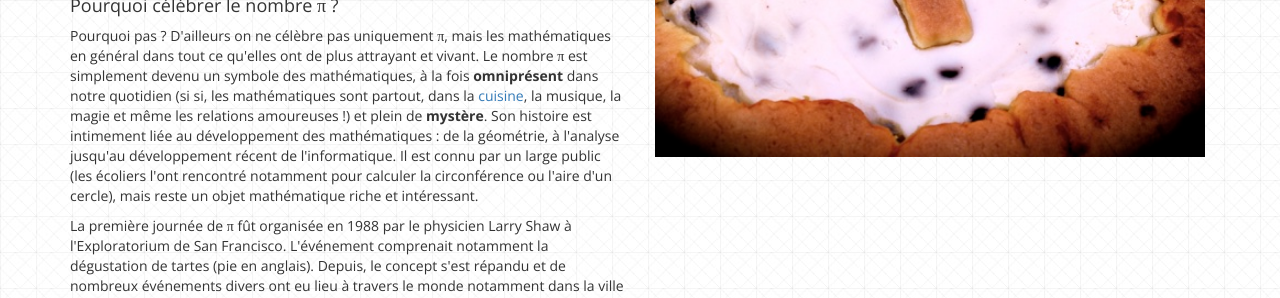
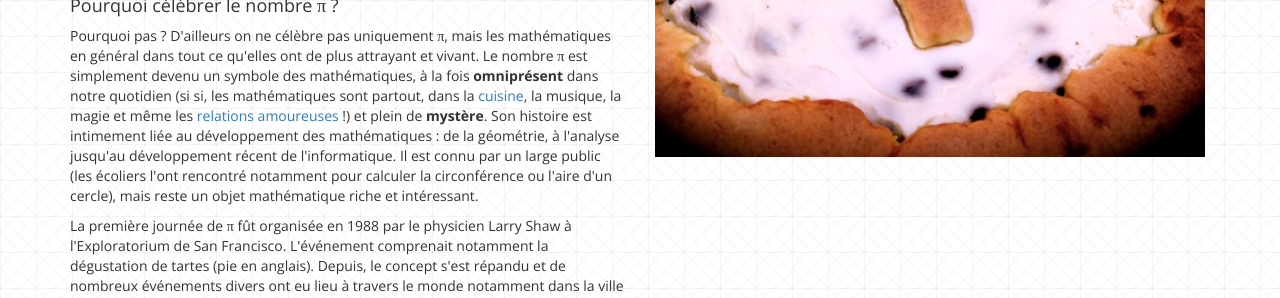
Before and after one commit to Piday/piday.github.io, a Jekyll site: the page built from concept.html, in a window 1280 px wide and 1148 px high. Shown: the part 540-838 px from the top of the window. Built offline with Jekyll 4.4.1, drawn with Linux system fonts in a browser that asks for light colours; nearby versions of some CDN libraries; Markdown is read by kramdown in place of the engine named in the settings.

Commit message:
lien cresswell

```diff
--- a/concept.html
+++ b/concept.html
@@ -27,7 +27,7 @@ permalink: /Concept/
 
 		<h4>Pourquoi célébrer le nombre π ?</h4>
 
-		<p>Pourquoi pas ? D'ailleurs on ne célèbre pas uniquement π, mais les mathématiques en général dans tout ce qu'elles ont de plus attrayant et vivant. Le nombre π est simplement devenu un symbole des mathématiques, à la fois <strong>omniprésent</strong> dans notre quotidien (si si, les mathématiques sont partout, dans la <a class="page-link" href="{{ '/Programme/#cuisine' | prepend: site.baseurl }}">cuisine</a>, la musique, la magie et même les relations amoureuses !) et plein de <strong>mystère</strong>. Son histoire est intimement liée au développement des mathématiques : de la géométrie, à l'analyse jusqu'au développement récent de l'informatique. Il est connu par un large public (les écoliers l'ont rencontré notamment pour calculer la circonférence ou l'aire d'un cercle), mais reste un objet mathématique riche et intéressant.</p>
+		<p>Pourquoi pas ? D'ailleurs on ne célèbre pas uniquement π, mais les mathématiques en général dans tout ce qu'elles ont de plus attrayant et vivant. Le nombre π est simplement devenu un symbole des mathématiques, à la fois <strong>omniprésent</strong> dans notre quotidien (si si, les mathématiques sont partout, dans la <a class="page-link" href="{{ '/Programme/#cuisine' | prepend: site.baseurl }}">cuisine</a>, la musique, la magie et même les <a class="page-link" href="{{ '/Programme/#cuisine' | prepend: site.baseurl }}">relations amoureuses</a> !) et plein de <strong>mystère</strong>. Son histoire est intimement liée au développement des mathématiques : de la géométrie, à l'analyse jusqu'au développement récent de l'informatique. Il est connu par un large public (les écoliers l'ont rencontré notamment pour calculer la circonférence ou l'aire d'un cercle), mais reste un objet mathématique riche et intéressant.</p>
 
 		<p>La première journée de π fût organisée en 1988 par le physicien Larry Shaw à l'Exploratorium de San Francisco. L'événement comprenait notamment la dégustation de tartes (pie en anglais). Depuis, le concept s'est répandu et de nombreux événements divers ont eu lieu à travers le monde notamment dans la ville de Princeton, qui célèbre aussi par la même occasion l'anniversaire du cèlèbre physicien Albert Einstein.</p>
 
```
